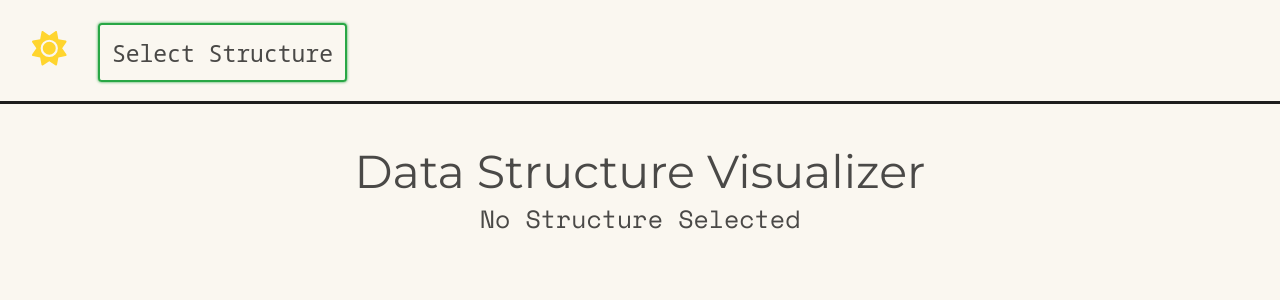
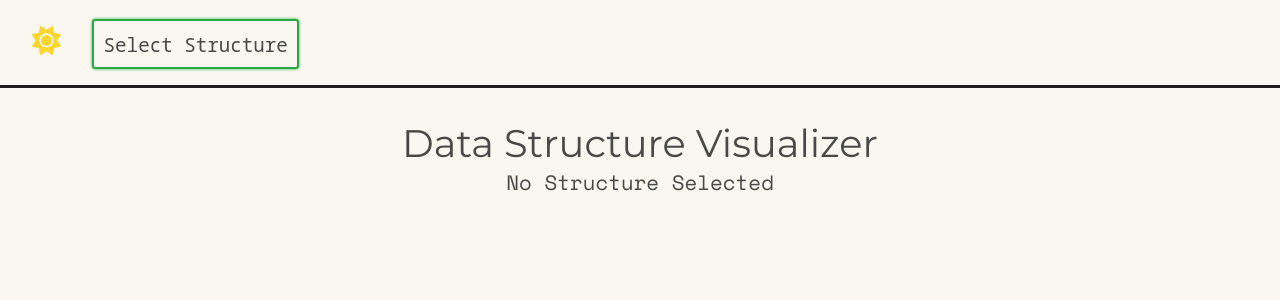
Before and after one commit to mattbriggs04/data-structure-visualizer, a React (Vite) app: page / in a window 1280 px wide. Shown: the top 300 px of the page. Built offline with nearby package versions, Linux system fonts and the light colour scheme.

Commit message:
fixed font sizes (whoops)

```diff
--- a/src/comp/Menu.css
+++ b/src/comp/Menu.css
@@ -38,4 +38,14 @@
 
 .menu-container .theme-select-btn:hover {
     cursor: pointer;
+    animation: spin 600ms ease-in-out
 }
+
+@keyframes spin {
+    from {
+      transform: rotate(0deg);
+    }
+    to {
+      transform: rotate(360deg);
+    }
+  }
--- a/src/index.css
+++ b/src/index.css
@@ -43,7 +43,7 @@
 }
 
 /* global styles for common elements */
-html, body {
+body {
   background-color: var(--bg-color);
   color: var(--text-color);
   font-size: 1.2rem;
```
